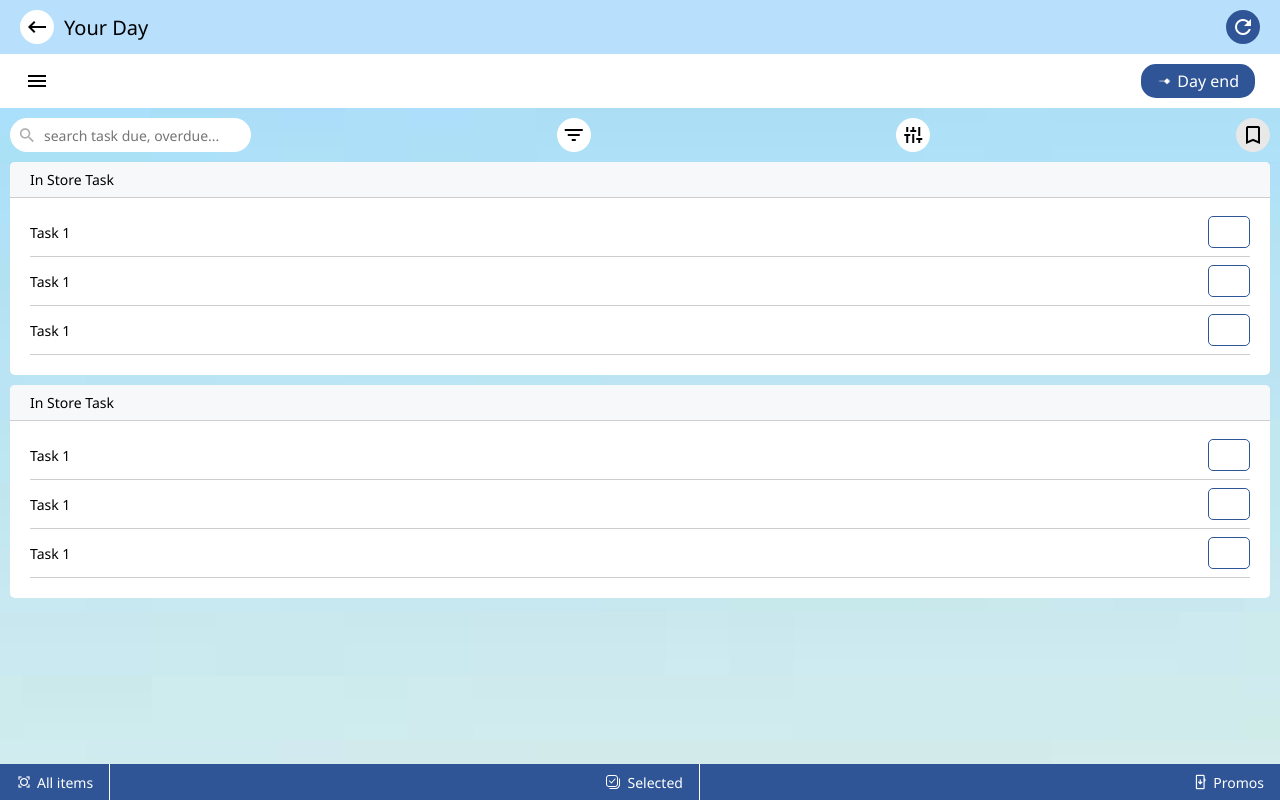
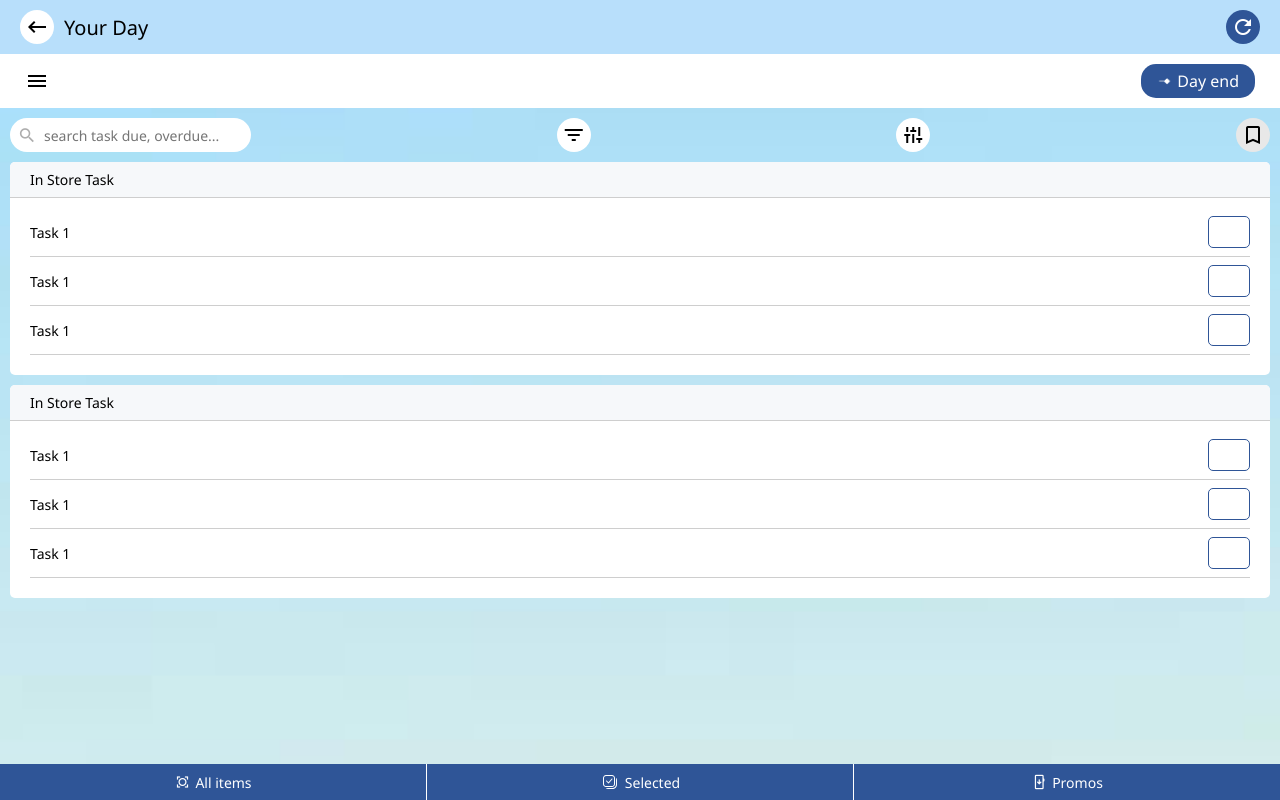
Before and after one commit to kedarlin/salesforce-dash, a plain HTML site: page sales-mobile/screen-3.html in a window 1280 px wide. Drawn offline with nearby package versions, Linux system fonts and the light colour scheme.

Commit message:
updated styles

```diff
--- a/sales-mobile/screen-3.css
+++ b/sales-mobile/screen-3.css
@@ -204,7 +204,7 @@ h4, h6, body{
     position: absolute;
     bottom: 0;
     left: 0;
-    width: 100%;
+    width: 100vw;
     background-color: #2f5597;
     display: flex;
     flex-direction: row;
@@ -214,11 +214,13 @@ h4, h6, body{
     display: flex;
     flex-direction: row;
     align-items: center;
+    justify-content: center;
     gap: 5px;
-    padding: 8px 16px;
+    padding: 8px 12px;
     font-size: 14px;
     color: #fff;
     border-right: #fff solid 1px;
+    width: 100%;
 }
 .bottom-bar-item:last-child{
     border: none;
```
